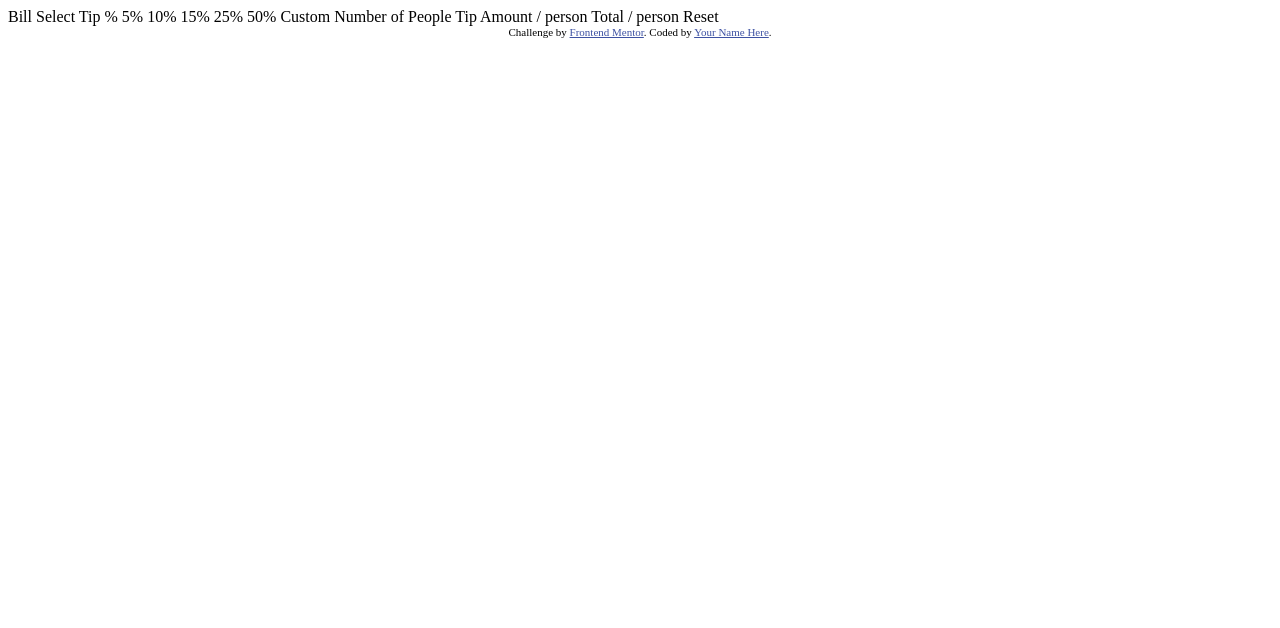
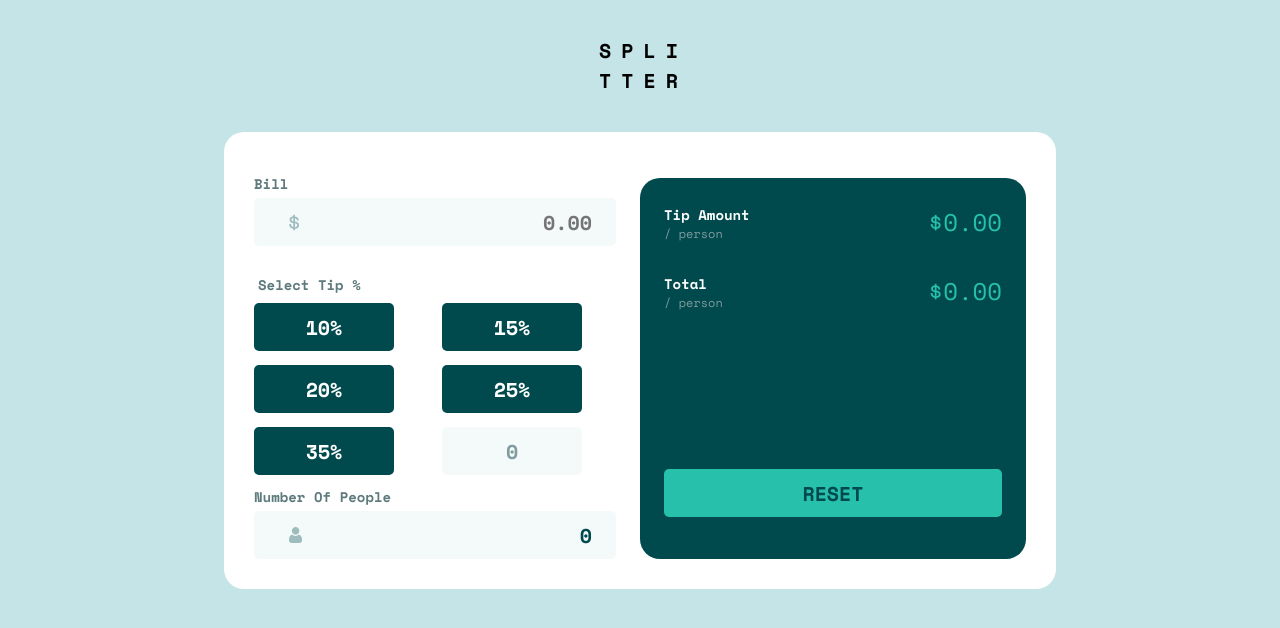
Before and after one commit to catboxer/tip-calculator, a plain HTML site: page index.html in a window 1280 px wide. Drawn offline with nearby package versions, Linux system fonts and the light colour scheme.

Commit message:
working calculator

```diff
--- /dev/null
+++ b/app.js
@@ -0,0 +1,46 @@
+
+//event handler for caculator was left inline on index page.
+// It did not work when not inline
+const buttons = document.querySelectorAll('input[type="button"]')
+const customTip = document.querySelector('#customPercent')
+const tipAmountPer = document.querySelector('.result__amount-tip')
+const resultTotalPer = document.querySelector('.result__total-amount')
+const numberOfPeeps = document.querySelector('.calculator__people')
+const reset = document.querySelector('input[type="reset"]')
+let percent = '';
+
+buttons.forEach((button)=> {
+  button.addEventListener('click', (e)=> {
+    percent = '';
+    percent = (e.target.value);
+    calculate()
+    })
+  })
+  customTip.oninput = function () {
+    percent = customTip.value
+  }
+
+  reset.onclick = function () {
+    tipAmountPer.textContent = `$0.00`;
+    resultTotalPer.textContent = `$0.00`;
+  }
+
+  function calculate() {
+    const percentNum=parseInt(percent);
+    const billTotal = document.getElementById("billTotal").value;
+    const numberPeople = document.getElementById("numberPeople").value
+    if (numberPeople==0) {
+      tipAmountPer.textContent = `$0.00`
+      resultTotalPer.textContent = `$0.00`
+      numberOfPeeps.classList.add('warning');
+    } else if (percent=='') {
+      tipAmountPer.textContent = `$0.00`
+      resultTotalPer.textContent = `$0.00`
+    } else {
+    numberOfPeeps.classList.remove('warning');
+    const tipAmount = ((billTotal * (percentNum/100))/numberPeople);
+    const total = ((billTotal/numberPeople)+tipAmount);
+     tipAmountPer.textContent = `$${tipAmount.toFixed(2)}`
+     resultTotalPer.textContent = `$${total.toFixed(2)}`}
+    console.log({percent})
+    }
--- a/index.html
+++ b/index.html
@@ -5,40 +5,75 @@
   <meta name="viewport" content="width=device-width, initial-scale=1.0"> <!-- displays site properly based on user's device -->
 
   <link rel="icon" type="image/png" sizes="32x32" href="./images/favicon-32x32.png">
-
+<link rel="stylesheet" type="text/css" href="./styles.css">
   <title>Frontend Mentor | Tip calculator app</title>
 
-  <!-- Feel free to remove these styles or customise in your own stylesheet 👍 -->
-  <style>
-    .attribution { font-size: 11px; text-align: center; }
-    .attribution a { color: hsl(228, 45%, 44%); }
-  </style>
 </head>
 <body>
+  <main>
+    <div class="title"><h1>SPLITTER</h1></div>
 
-  Bill
+    <div class="container">
+      <div id="calculator" oninput="calculate()">
+        <form method="post" action="/">
+        <div class="calculator__bill">
+          <label for="billTotal">Bill</label>
+            <input type="number" name="bill" id="billTotal" placeholder="0.00" oninput="calculate()" />
+        </div>
+        <div class="calculator__tip">
+          <h2>Select Tip %</h2>
+          <div class="calculator__tip-amount">
+            <label for="ten">
+              <input type="button" id="ten" value="10%"/>
+            </label>
+            <label for="fifteen">
+              <input type="button"  id="fifteen" value="15%"/>
+            </label>
+            <label for="twenty">
+              <input type="button" id="twenty" value="20%"/>
+            </label>
 
-  Select Tip %
-  5%
-  10%
-  15%
-  25%
-  50%
-  Custom
+            <label for="twentyfive">
+              <input type="button" id="twentyfive" value="25%"/>
+            </label>
 
-  Number of People
-
-  Tip Amount
-  / person
-
-  Total
-  / person
-
-  Reset
-
-  <div class="attribution">
-    Challenge by <a href="https://www.frontendmentor.io?ref=challenge" target="_blank">Frontend Mentor</a>.
-    Coded by <a href="#">Your Name Here</a>.
-  </div>
+            <label for="thirtyfive">
+              <input type="button" id="thirtyfive" value="35%"/>
+            </label>
+            <label for="customPercent">
+              <input type="number" name="custom" id="customPercent" value="0"/>
+            </label>
+          </div>
+        </div>
+        <div class="calculator__people">
+          <label for="numberPeople">Number Of People</label>
+            <input type="number" class="icon-person" name="people" id="numberPeople" value="0"/>
+        </div>
+      </div>
+      <div class="result">
+        <div class="result__block">
+          <div class="result__amount">
+            <h2>Tip Amount</h2>
+            <p>/ person</p>
+          </div>
+          <div class="result__amount-tip">
+            $0.00
+          </div>
+        </div>
+        <div class="result__block">
+          <div class="result__total">
+            <h2>Total</h2>
+            <p>/ person</p>
+          </div>
+            <div class="result__total-amount">
+              $0.00
+            </div>
+        </div>
+        <input type="reset" value="RESET" id='rest'>
+      </form>
+      </div>
+    </div>
+  </main>
+  <script src="./app.js"></script>
 </body>
 </html>
--- /dev/null
+++ b/styles.css
@@ -0,0 +1,244 @@
+@import url('https://fonts.googleapis.com/css2?family=Space+Mono:wght@400;700&display=swap');
+:root {
+
+ --clr-primary-cyan: hsl(172, 67%, 45%);
+ --clr-white: hsl(0, 0%, 100%);
+ --clr-light-grayish-cyan: hsl(189, 41%, 97%);
+ --clr-light-grayish-cyan2: hsl(185, 41%, 84%);
+ --clr-dark-grayish-cyan: hsl(184, 14%, 56%);
+ --clr-dark-grayish-cyan2: hsl(186, 14%, 43%);
+ --clr-very-dark-cyan: hsl(183, 100%, 15%);
+ --clr-black: #222;
+ --ff-primary: 'Space Mono', monospace;
+ --ff-font-size: 24px;
+ --transition: all 0.3s linear;
+}
+
+*,
+*::before,
+*::after {
+box-sizing: border-box;
+}
+* {
+  margin:0;
+  padding:0;
+}
+body,html {
+ margin: 0;
+ padding: 0;
+ width: 100%;
+ height: 100%;
+}
+img {
+ width:100%;
+ height: 100%;
+ display: block;
+}
+body {
+  font-size: var(--ff-font-size);
+  background-color: var(--clr-light-grayish-cyan2);
+  font-family: var(--ff-primary);
+}
+h1 {
+  font-size: 20px;
+  text-align: center;
+  margin: 0 auto;
+  line-height: 1.5;
+  letter-spacing: 10px;
+  text-transform: uppercase;
+  overflow-wrap: anywhere;
+  padding: 36px 0 36px 7px;
+}
+h2{
+  font-size: 14px;
+  padding-top: 28px;
+  padding-bottom: 8px;
+  padding-left: 4px;
+  color: var(--clr-dark-grayish-cyan2)
+}
+.calculator__bill > h2 {
+  padding-top: 0;
+}
+label {
+  font-size: 14px;
+  font-weight: 700;
+  color: var(--clr-dark-grayish-cyan2)
+}
+.title {
+  width: 100px;
+}
+main {
+  display: flex;
+  flex-direction: column;
+  width: 100%;
+  justify-content: center;
+  align-items: center;
+}
+.container {
+  background-color: var(--clr-white);
+  border-radius: 20px;
+  padding: 30px;
+  margin: 0 auto;
+  display: flex;
+  flex-direction: column;
+}
+.calculator__tip-amount {
+  display: grid;
+  grid-template-columns: 1fr 1fr;
+  grid-template-rows: 1fr 1fr 1fr;
+  grid-column-gap: 14px;
+  grid-row-gap: 14px;
+}
+input[type='button'], input[id="customPercent"] {
+  height: 48px;
+  width: 140px;
+  text-align: center;
+  border-radius: 5px;
+  color: var(--clr-white);
+  font-size: 1.25rem;
+  font-weight: 700;
+  border: none;
+  font-family: var(--ff-primary);
+  background-color: var(--clr-very-dark-cyan);
+  transition: var(--transition);
+}
+input[id="customPercent"] {
+  background-color: var(--clr-light-grayish-cyan);
+  color: var(--clr-dark-grayish-cyan);
+  transition: var(--transition);
+}
+input[id="billTotal"], input[id="numberPeople"] {
+  color: var(--clr-dark-grayish-cyan);
+  width: 100%;
+  margin: 0 auto;
+  display: flex;
+  height: 48px;
+  border-radius: 5px;
+  color: var(--clr-very-dark-cyan);
+  font-size: 1.25rem;
+  font-weight: 700;
+  font-family: var(--ff-primary);
+  border: none;
+  text-align: right;
+  padding-right: 24px;
+  background-color: hsl(189, 41%, 97%);
+  background-image: url("./images/icon-dollar.svg");
+  background-repeat: no-repeat;
+  background-position: 10% 50%;
+  transition: var(--transition);
+}
+/* different icon for people field */
+input[id="numberPeople"] {
+  background-image: url("./images/icon-person.svg");
+}
+.result {
+  background-color: var(--clr-very-dark-cyan);
+  border-radius: 20px;
+  padding: 24px;
+  margin-top: 32px;
+}
+input[type="reset"] {
+  background-color: var(--clr-primary-cyan);
+  color: var(--clr-dark-grayish-cyan);
+  width: 100%;
+  height: 48px;
+  border-radius: 5px;
+  color: var(--clr-very-dark-cyan);
+  font-size: 1.25rem;
+  font-weight: 700;
+  font-family: var(--ff-primary);
+  border: none;
+  transition: var(--transition);
+}
+input[type="button"]:hover, input[type="button"]:focus {
+  background-color: var(--clr-primary-cyan);
+  color: var(--clr-very-dark-cyan);
+}
+input[type="button"]:active {
+  outline: var(--clr-very-dark-cyan) 6px solid;
+}
+input[type="number"]:hover, input[type="number"]:focus, input[type="number"]:active {
+  outline: var(--clr-primary-cyan) solid 3px;
+}
+.warning input[name="people"]:hover, .warning input[name="people"]:focus, .warning input[name="people"]:active {
+  outline: orange solid 3px;
+}
+input[type="reset"]:hover, input[type="reset"]:focus {
+  background-color: var(--clr-light-grayish-cyan2);
+  color: var(--clr-very-dark-cyan);
+}
+input[type="reset"]:active {
+  background-color: var(--clr-light-grayish-cyan2);
+  color: var(--clr-light-grayish-cyan2);
+}
+
+/* remove arrows from number input */
+input::-webkit-outer-spin-button,
+input::-webkit-inner-spin-button {
+  -webkit-appearance: none;
+  margin: 0;
+}
+/* Firefox */
+input[type=number] {
+  -moz-appearance: textfield;
+}
+.result h2 {
+  color: var(--clr-white);
+  margin:0;
+  padding:0;
+}
+.result__block {
+  display: flex;
+  justify-content: space-between;
+}
+.result p {
+  font-size: 12px;
+  padding: 0;
+  margin: 0;
+  color: var(--clr-dark-grayish-cyan)
+}
+.result__total-amount {
+  padding-bottom: 32px;
+}
+.result__total-amount, .result__amount-tip {
+color: var(--clr-primary-cyan)
+}
+.alert {
+  font-size: 10px;
+  color: red;
+  font-weight: 400;
+  text-align: right;
+}
+.calculator__people.warning label:after {
+  content: 'Can\'t Be Zero';
+  color: orange;
+  padding-left: 40px;
+}
+@media only screen and (min-width:600px) {
+  .container {
+    flex-direction: row;
+    width: clamp(700px, 65%, 85%);
+  }
+  #calculator {
+    width: 50%;
+    padding-right:24px;
+  }
+  .result {
+    width: 50%;
+    padding-left:24px;
+    display: flex;
+    flex-direction: column;
+    justify-content: space-between;
+    margin-top: 16px;
+  }
+  .result__block {
+    padding-top: 2px;
+  }
+  .result__block .result__total,
+  .result__block .result__total-amount  {
+    margin-top: -84px;
+  }
+  input[type="reset"] {
+margin-bottom: 18px;
+  }
+}
```
Also changed, not shown: design/screenshot.png (added), 1 other file.
